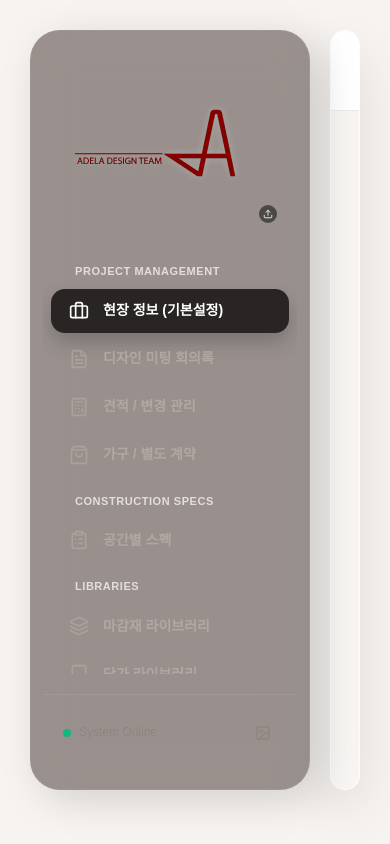
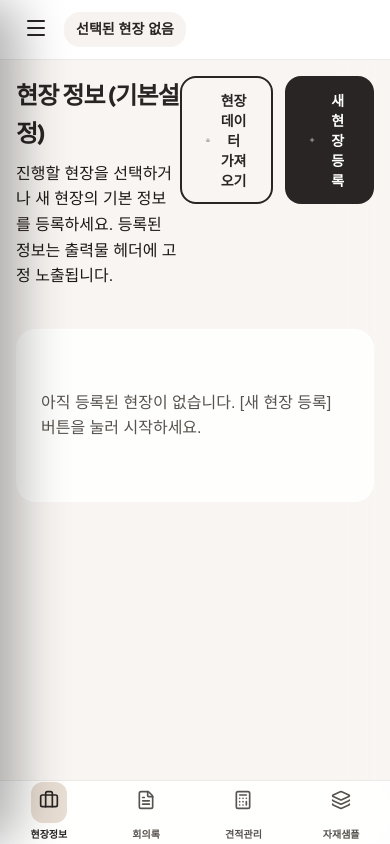
Before and after one commit to adelacanija229-source/adela-designer, a React (Vite) app: page / in a window 390 px wide. Built offline with nearby package versions, Linux system fonts and the light colour scheme; a web font is replaced by a local one.

Commit message:
v1.25: 핸드폰 모바일 최적화 (슬라이드 메뉴 및 하단 바 추가)

```diff
--- a/src/App.jsx
+++ b/src/App.jsx
@@ -1,5 +1,5 @@
 import React, { useState, useEffect, useCallback } from 'react';
-import { Briefcase, FileText, Printer, Edit2 } from 'lucide-react';
+import { Briefcase, FileText, Printer, Edit2, Menu, X, Calculator, ShoppingBag, Layers } from 'lucide-react';
 import Sidebar from './components/Sidebar';
 import ProjectRegistration from './components/ProjectRegistration';
 import MeetingLogger from './components/MeetingLogger';
@@ -25,6 +25,7 @@ const App = () => {
   const [newVersionInfo, setNewVersionInfo] = useState(null);
   const [hasUnsavedChanges, setHasUnsavedChanges] = useState(false);
   const [priceUpdateInfo, setPriceUpdateInfo] = useState(null);
+  const [isMobileMenuOpen, setIsMobileMenuOpen] = useState(false);
 
   const loadProjects = useCallback(async () => {
     const list = await offlineStore.getAll(STORES.PROJECTS);
@@ -277,10 +278,18 @@ const App = () => {
       <div className="no-print" style={{ display: 'contents' }}>
         <Sidebar
           activeTab={activeTab}
-          setActiveTab={(tab) => handleNavigation(() => setActiveTab(tab))}
+          setActiveTab={(tab) => {
+            handleNavigation(() => setActiveTab(tab));
+            setIsMobileMenuOpen(false); // Close sidebar on mobile after selection
+          }}
           onBackgroundUpload={handleBackgroundUpload}
           hasPriceUpdate={!!priceUpdateInfo}
+          isOpen={isMobileMenuOpen}
+          onClose={() => setIsMobileMenuOpen(false)}
         />
+        {isMobileMenuOpen && (
+          <div className="sidebar-overlay" onClick={() => setIsMobileMenuOpen(false)} style={{ display: 'none' }} />
+        )}
         <div className="main-content">
           {newVersionInfo && (
             <div style={{
@@ -383,15 +392,34 @@ const App = () => {
             </div>
           )}
           <header className="topbar">
-            <div className="active-project-badge">
-              <span style={{ fontSize: '11px', fontWeight: '800', color: 'var(--text-muted)', marginRight: '8px', letterSpacing: '0.5px' }}>PROJECT CONTEXT</span>
-              <span className="name">{currentProjectName}</span>
+            <div style={{ display: 'flex', alignItems: 'center' }}>
+              <button
+                className="no-print"
+                onClick={() => setIsMobileMenuOpen(true)}
+                style={{
+                  display: 'none', /* CSS Media Query handles showing this */
+                  background: 'none',
+                  border: 'none',
+                  padding: '8px',
+                  cursor: 'pointer',
+                  color: 'var(--accent-deep)',
+                  marginRight: '8px'
+                }}
+                id="mobile-menu-trigger"
+              >
+                <Menu size={24} />
+              </button>
+              <div className="active-project-badge">
+                <span style={{ fontSize: '11px', fontWeight: '800', color: 'var(--text-muted)', marginRight: '8px', letterSpacing: '0.5px' }} className="hide-on-mobile">PROJECT CONTEXT</span>
+                <span className="name">{currentProjectName}</span>
+              </div>
             </div>
             {activeProjectId && (
               <button
-                className={`btn ${isMemoOpen ? 'btn-primary' : 'btn-outline'}`}
+                className={`btn ${isMemoOpen ? 'btn-primary' : 'btn-outline'} hide-on-mobile`}
                 onClick={() => setIsMemoOpen(!isMemoOpen)}
                 style={{ marginLeft: 'auto', display: 'flex', alignItems: 'center', gap: '8px', padding: '10px 24px', fontSize: '14px', borderRadius: '14px' }}
+                id="desktop-memo-btn"
               >
                 <FileText size={16} />
                 {isMemoOpen ? 'Close Memo' : 'Designer Directives'}
@@ -488,6 +516,38 @@ const App = () => {
           <div className="content-scroll page-content-wrapper">
             {renderContent()}
           </div>
+
+          {/* Mobile Bottom Navigation */}
+          <div className="mobile-nav no-print" style={{ display: 'none' }}>
+            <div
+              className={`mobile-nav-item ${activeTab === 'projects' ? 'active' : ''}`}
+              onClick={() => setActiveTab('projects')}
+            >
+              <div className="mobile-nav-icon"><Briefcase size={20} /></div>
+              <span>현장정보</span>
+            </div>
+            <div
+              className={`mobile-nav-item ${activeTab === 'meetings' ? 'active' : ''}`}
+              onClick={() => setActiveTab('meetings')}
+            >
+              <div className="mobile-nav-icon"><FileText size={20} /></div>
+              <span>회의록</span>
+            </div>
+            <div
+              className={`mobile-nav-item ${activeTab === 'estimates' ? 'active' : ''}`}
+              onClick={() => setActiveTab('estimates')}
+            >
+              <div className="mobile-nav-icon"><Calculator size={20} /></div>
+              <span>견적관리</span>
+            </div>
+            <div
+              className={`mobile-nav-item ${activeTab === 'materials' ? 'active' : ''}`}
+              onClick={() => setActiveTab('materials')}
+            >
+              <div className="mobile-nav-icon"><Layers size={20} /></div>
+              <span>자재샘플</span>
+            </div>
+          </div>
         </div>
       </div>
 
--- a/src/components/Sidebar.jsx
+++ b/src/components/Sidebar.jsx
@@ -1,9 +1,9 @@
 import React, { useRef, useEffect, useState, useCallback } from 'react';
-import { Briefcase, FileText, Calculator, Printer, ShoppingBag, Book, Image, Upload, Layers, ClipboardList } from 'lucide-react';
+import { Briefcase, FileText, Calculator, Printer, ShoppingBag, Book, Image, Upload, Layers, ClipboardList, X } from 'lucide-react';
 import { ADELA_LOGO_B64 } from '../assets/logo';
 import { STORES, offlineStore } from '../db/offlineStore';
 
-const Sidebar = ({ activeTab, setActiveTab, onBackgroundUpload, hasPriceUpdate }) => {
+const Sidebar = ({ activeTab, setActiveTab, onBackgroundUpload, hasPriceUpdate, isOpen, onClose }) => {
     const fileInputRef = useRef(null);
     const logoInputRef = useRef(null);
     const [customLogo, setCustomLogo] = useState(null);
@@ -95,12 +95,35 @@ const Sidebar = ({ activeTab, setActiveTab, onBackgroundUpload, hasPriceUpdate }
     };
 
     return (
-        <nav className="sidebar">
+        <nav className={`sidebar ${isOpen ? 'open' : ''}`}>
+            {/* Mobile close button */}
+            <button
+                className="no-print"
+                onClick={onClose}
+                style={{
+                    display: 'none', /* Shown only via media query effectively, or just handle via float */
+                    position: 'absolute',
+                    top: '16px',
+                    right: '16px',
+                    background: 'none',
+                    border: 'none',
+                    color: 'rgba(255,255,255,0.7)',
+                    cursor: 'pointer',
+                    zIndex: 20
+                }}
+                id="sidebar-close-btn"
+            >
+                <X size={24} />
+            </button>
+
             <div className="sidebar-header">
                 <div
                     className="logo-container"
                     style={{ padding: '0 12px', cursor: 'pointer', position: 'relative' }}
-                    onClick={() => setActiveTab('projects')}
+                    onClick={() => {
+                        setActiveTab('projects');
+                        if (onClose) onClose();
+                    }}
                 >
                     <img
                         src={customLogo || ADELA_LOGO_B64}
--- a/src/index.css
+++ b/src/index.css
@@ -510,6 +510,132 @@ body {
   animation: fadeIn 0.6s cubic-bezier(0.2, 0.8, 0.2, 1);
 }
 
+/* Responsive - Mobile (under 768px) */
+@media screen and (max-width: 768px) {
+  .app-container {
+    padding: 0;
+    gap: 0;
+    flex-direction: column;
+    height: 100vh;
+    border-radius: 0;
+  }
+
+  .sidebar {
+    position: fixed;
+    top: 0;
+    left: -280px; /* Hidden by default */
+    height: 100vh;
+    max-height: none;
+    border-radius: 0 30px 30px 0;
+    transition: transform 0.3s cubic-bezier(0.4, 0, 0.2, 1);
+    box-shadow: 20px 0 50px rgba(0,0,0,0.3);
+    z-index: 1001;
+  }
+
+  .sidebar.open {
+    transform: translateX(280px);
+  }
+
+  .main-content {
+    border-radius: 0;
+    height: 100vh;
+    max-height: none;
+    border: none;
+    box-shadow: none;
+  }
+
+  .topbar {
+    padding: 0 16px;
+    height: 60px;
+  }
+
+  .active-project-badge {
+    padding: 6px 12px;
+  }
+
+  .active-project-badge .name {
+    font-size: 14px;
+    max-width: 150px;
+    overflow: hidden;
+    text-overflow: ellipsis;
+    white-space: nowrap;
+  }
+
+  .content-scroll {
+    padding: 16px;
+    padding-bottom: 80px; /* Space for bottom nav */
+  }
+
+  .page-title {
+    font-size: 24px;
+  }
+
+  .mobile-nav {
+    display: flex !important;
+    position: fixed;
+    bottom: 0;
+    left: 0;
+    right: 0;
+    height: 64px;
+    background: rgba(255, 255, 255, 0.9);
+    backdrop-filter: blur(20px);
+    -webkit-backdrop-filter: blur(20px);
+    border-top: 1px solid var(--border-color);
+    z-index: 1000;
+    justify-content: space-around;
+    align-items: center;
+    padding-bottom: env(safe-area-inset-bottom);
+  }
+
+  .mobile-nav-item {
+    display: flex;
+    flex-direction: column;
+    align-items: center;
+    gap: 4px;
+    color: var(--text-muted);
+    font-size: 10px;
+    font-weight: 600;
+    cursor: pointer;
+    transition: all 0.2s;
+  }
+
+  .mobile-nav-item.active {
+    color: var(--accent-deep);
+  }
+
+  .mobile-nav-icon {
+    padding: 8px;
+    border-radius: 12px;
+    transition: all 0.2s;
+  }
+
+  .mobile-nav-item.active .mobile-nav-icon {
+    background: var(--accent-light);
+    color: var(--accent-deep);
+  }
+
+  #mobile-menu-trigger,
+  #sidebar-close-btn {
+    display: block !important;
+  }
+
+  /* Overlay when sidebar is open */
+  .sidebar-overlay {
+    display: block !important;
+    position: fixed;
+    top: 0;
+    left: 0;
+    width: 100vw;
+    height: 100vh;
+    background: rgba(0,0,0,0.5);
+    z-index: 1000;
+  }
+  .hide-on-mobile {
+    display: none !important;
+  }
+}
+
+
 /* Specific Print Optimizations */
 @media print {
   @page {
```
